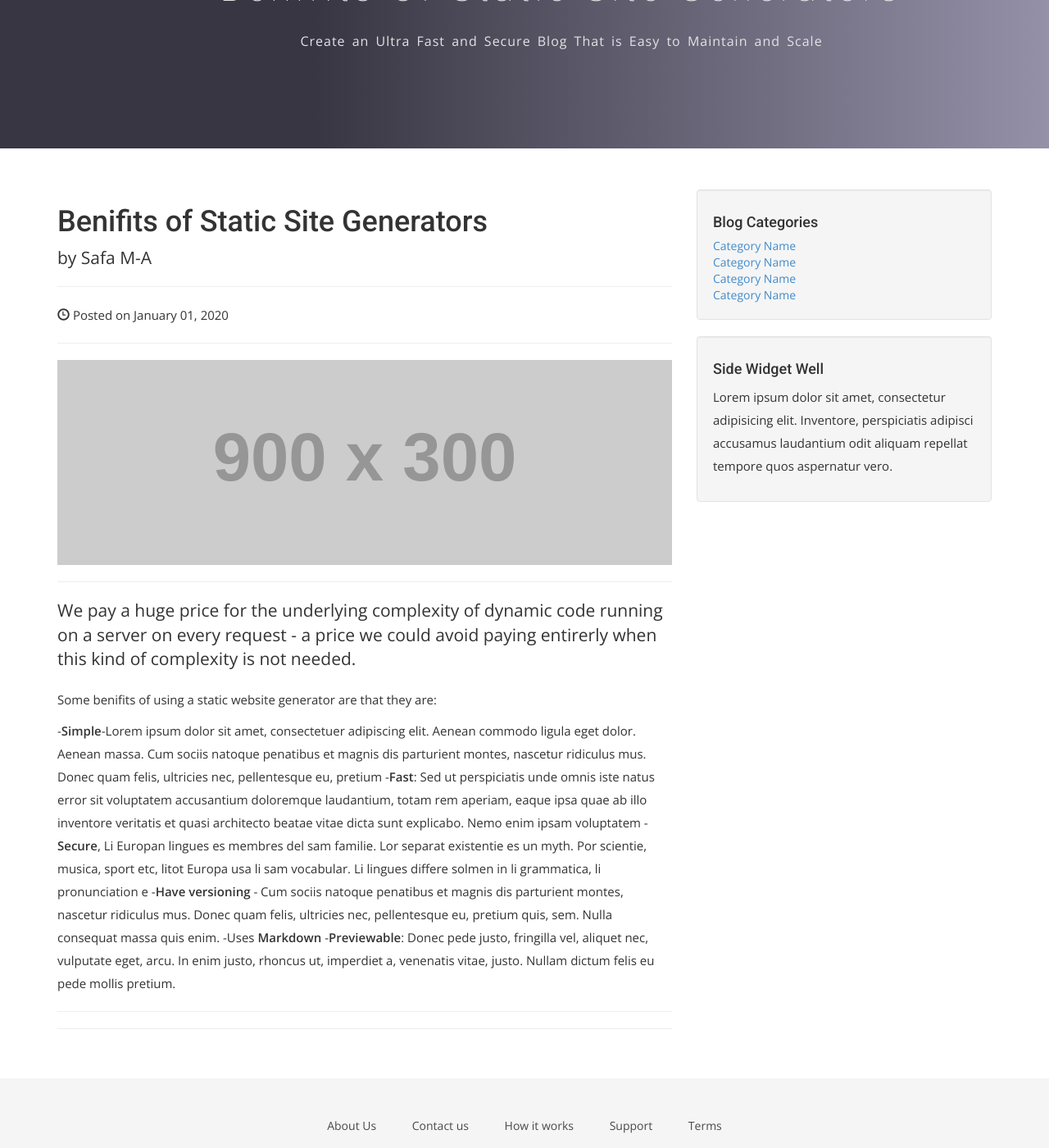
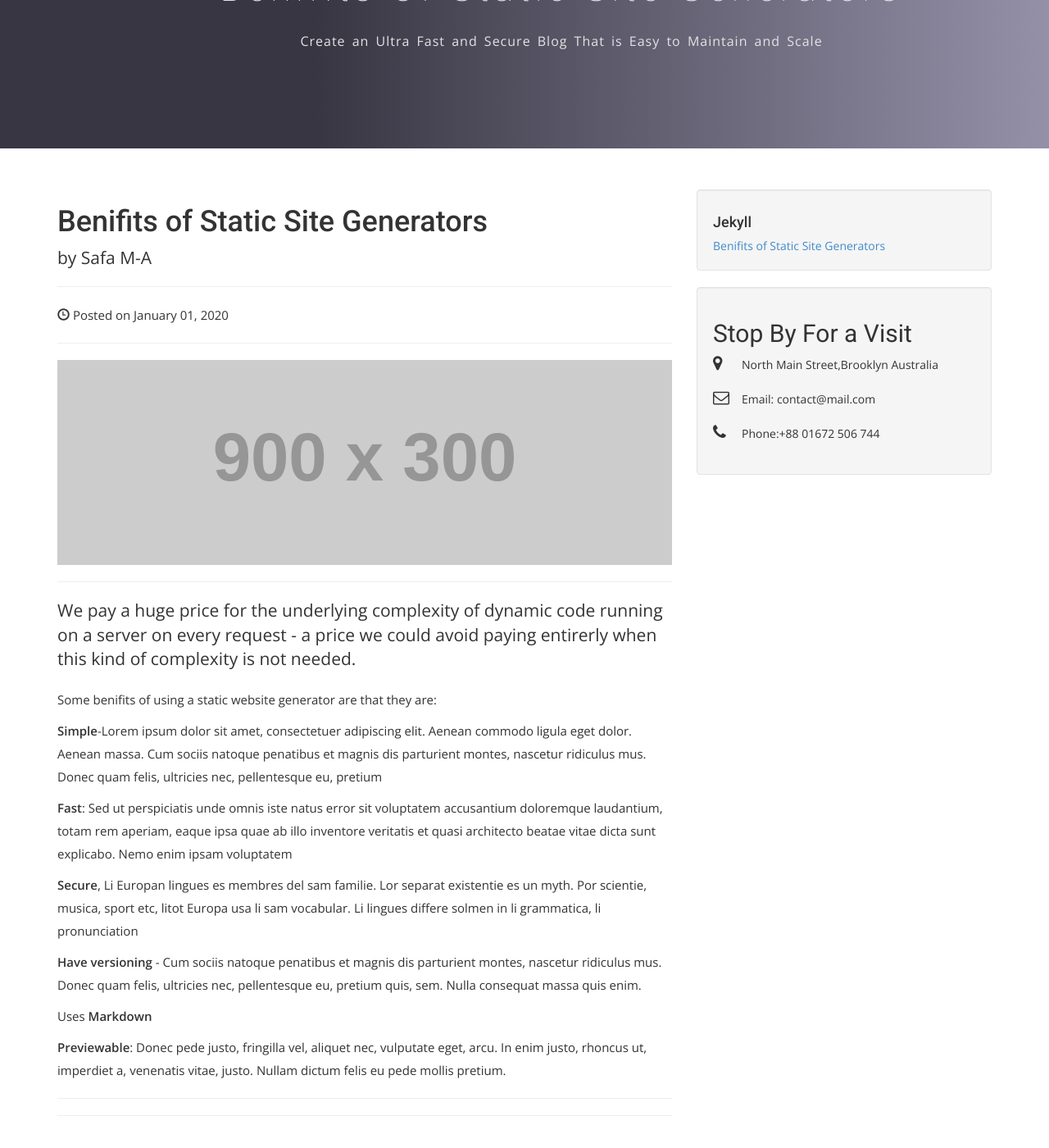
Before and after one commit to safayarma/my-jekyll-site, a Jekyll site: the page built from _posts/2020-01-01-benefits-of-static-website-generators.md, in a window 1280 px wide and 1400 px high, scrolled down 279 px. Shown: the whole window at 82% size. Built offline with Jekyll 4.4.1, drawn with Linux system fonts in a browser that asks for light colours; nearby versions of some CDN libraries; some web fonts are replaced; library files that are not in the unit come from our copies; comment, search, counter and statistics services are not loaded.

Commit message:
- added widgets to post - added post loop - modified blog text

```diff
--- /dev/null
+++ b/_includes/contact-info.html
@@ -0,0 +1,12 @@
+                  <h2>Stop By For a Visit</h2>
+                  <ul class="address-block">
+                    <li>
+                      <i class="fa fa-map-marker"></i>North Main Street,Brooklyn Australia
+                    </li>
+                    <li>
+                      <i class="fa fa-envelope-o"></i>Email: contact@mail.com
+                    </li>
+                    <li>
+                      <i class="fa fa-phone"></i>Phone:+88 01672 506 744
+                    </li>
+                  </ul>
--- a/_layouts/post.html
+++ b/_layouts/post.html
@@ -69,28 +69,25 @@ layout: default
 
                 <!-- Blog Categories Well -->
                 <div class="well">
-                    <h4>Blog Categories</h4>
+                	{% for category_name in page.categories limit:1 %}
+                    <h4>{{category_name | capitalize}}</h4>
                     <div class="row">
-                        <div class="col-lg-6">
+                        <div class="col-lg-12">
                             <ul class="list-unstyled">
-                                <li><a href="#">Category Name</a>
+                            	{% for post in site.categories[category_name] limit:5 %}
+                                <li><a href="{{ post.url }}">{{ post.title }}</a>
                                 </li>
-                                <li><a href="#">Category Name</a>
-                                </li>
-                                <li><a href="#">Category Name</a>
-                                </li>
-                                <li><a href="#">Category Name</a>
-                                </li>
+                                {% endfor %}
                             </ul>
                         </div>
                     </div>
+                    {% endfor %}
                     <!-- /.row -->
                 </div>
 
                 <!-- Side Widget Well -->
                 <div class="well">
-                    <h4>Side Widget Well</h4>
-                    <p>Lorem ipsum dolor sit amet, consectetur adipisicing elit. Inventore, perspiciatis adipisci accusamus laudantium odit aliquam repellat tempore quos aspernatur vero.</p>
+                	{% include contact-info.html %}
                 </div>
 
             </div>
--- a/_posts/2020-01-01-benefits-of-static-website-generators.md
+++ b/_posts/2020-01-01-benefits-of-static-website-generators.md
@@ -11,9 +11,14 @@ subtitle: Create an Ultra Fast and Secure Blog That is Easy to Maintain and Scal
 
 Some benifits of using a static website generator are that they are:
 
--**Simple**-Lorem ipsum dolor sit amet, consectetuer adipiscing elit. Aenean commodo ligula eget dolor. Aenean massa. Cum sociis natoque penatibus et magnis dis parturient montes, nascetur ridiculus mus. Donec quam felis, ultricies nec, pellentesque eu, pretium
--**Fast**: Sed ut perspiciatis unde omnis iste natus error sit voluptatem accusantium doloremque laudantium, totam rem aperiam, eaque ipsa quae ab illo inventore veritatis et quasi architecto beatae vitae dicta sunt explicabo. Nemo enim ipsam voluptatem
--**Secure**, Li Europan lingues es membres del sam familie. Lor separat existentie es un myth. Por scientie, musica, sport etc, litot Europa usa li sam vocabular. Li lingues differe solmen in li grammatica, li pronunciation e
--**Have versioning** - Cum sociis natoque penatibus et magnis dis parturient montes, nascetur ridiculus mus. Donec quam felis, ultricies nec, pellentesque eu, pretium quis, sem. Nulla consequat massa quis enim.
--Uses **Markdown**
--**Previewable**: Donec pede justo, fringilla vel, aliquet nec, vulputate eget, arcu. In enim justo, rhoncus ut, imperdiet a, venenatis vitae, justo. Nullam dictum felis eu pede mollis pretium.
+ - **Simple**-Lorem ipsum dolor sit amet, consectetuer adipiscing elit. Aenean commodo ligula eget dolor. Aenean massa. Cum sociis natoque penatibus et magnis dis parturient montes, nascetur ridiculus mus. Donec quam felis, ultricies nec, pellentesque eu, pretium
+
+ - **Fast**: Sed ut perspiciatis unde omnis iste natus error sit voluptatem accusantium doloremque laudantium, totam rem aperiam, eaque ipsa quae ab illo inventore veritatis et quasi architecto beatae vitae dicta sunt explicabo. Nemo enim ipsam voluptatem
+
+ - **Secure**, Li Europan lingues es membres del sam familie. Lor separat existentie es un myth. Por scientie, musica, sport etc, litot Europa usa li sam vocabular. Li lingues differe solmen in li grammatica, li pronunciation
+
+ - **Have versioning** - Cum sociis natoque penatibus et magnis dis parturient montes, nascetur ridiculus mus. Donec quam felis, ultricies nec, pellentesque eu, pretium quis, sem. Nulla consequat massa quis enim.
+
+ - Uses **Markdown**
+
+ - **Previewable**: Donec pede justo, fringilla vel, aliquet nec, vulputate eget, arcu. In enim justo, rhoncus ut, imperdiet a, venenatis vitae, justo. Nullam dictum felis eu pede mollis pretium.
--- a/post.html
+++ b/post.html
@@ -3,7 +3,6 @@ layout: default
 title: Post
 ---
  {% include subpage-header.html %}
- {% include call-to-action.html %}
 <!-- POST HTML -->
 <article id="post">
     <div class="container">
```
Also changed, not shown: _includes/blog-posts.html (+15 -34 lines), contact.html (+1 -12 lines).
